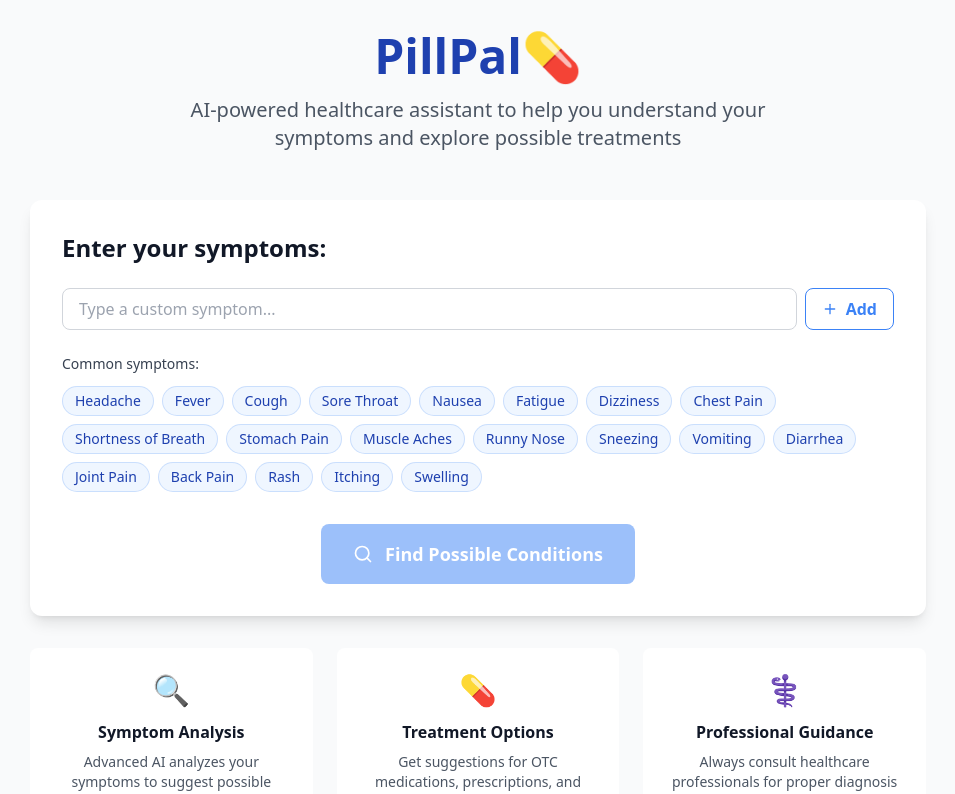
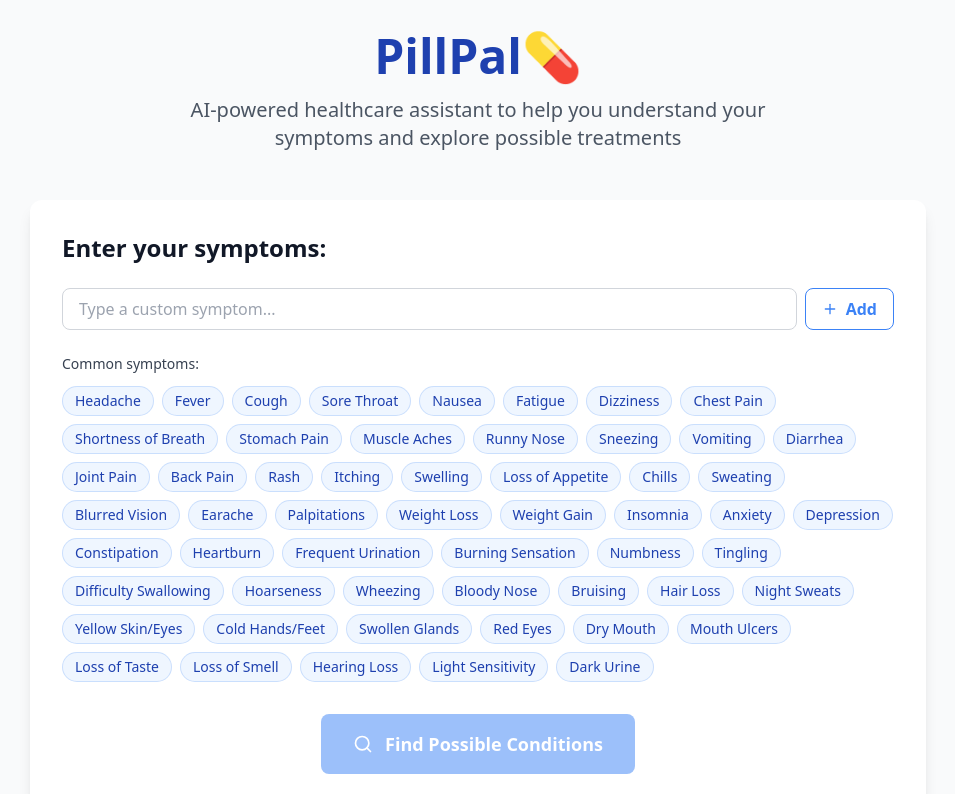
Before and after one commit to rei-naissance/PillPal, a Next.js app: page / in a window 1280 px wide. Shown: the top 794 px of the page, without its empty margins (162-1117 px from the left). Built offline with nearby package versions, Linux system fonts and the light colour scheme.

Commit message:
fix: correct formatting and add missing symptoms to the predefined list

```diff
--- a/app/page.tsx
+++ b/app/page.tsx
@@ -8,7 +8,14 @@ const PREDEFINED_SYMPTOMS = [
   'Headache', 'Fever', 'Cough', 'Sore Throat', 'Nausea', 'Fatigue',
   'Dizziness', 'Chest Pain', 'Shortness of Breath', 'Stomach Pain',
   'Muscle Aches', 'Runny Nose', 'Sneezing', 'Vomiting', 'Diarrhea',
-  'Joint Pain', 'Back Pain', 'Rash', 'Itching', 'Swelling'
+  'Joint Pain', 'Back Pain', 'Rash', 'Itching', 'Swelling',
+  'Loss of Appetite', 'Chills', 'Sweating', 'Blurred Vision', 'Earache',
+  'Palpitations', 'Weight Loss', 'Weight Gain', 'Insomnia', 'Anxiety',
+  'Depression', 'Constipation', 'Heartburn', 'Frequent Urination', 'Burning Sensation',
+  'Numbness', 'Tingling', 'Difficulty Swallowing', 'Hoarseness', 'Wheezing',
+  'Bloody Nose', 'Bruising', 'Hair Loss', 'Night Sweats', 'Yellow Skin/Eyes',
+  'Cold Hands/Feet', 'Swollen Glands', 'Red Eyes', 'Dry Mouth', 'Mouth Ulcers',
+  'Loss of Taste', 'Loss of Smell', 'Hearing Loss', 'Light Sensitivity', 'Dark Urine'
 ]
 
 export default function HomePage() {
```
